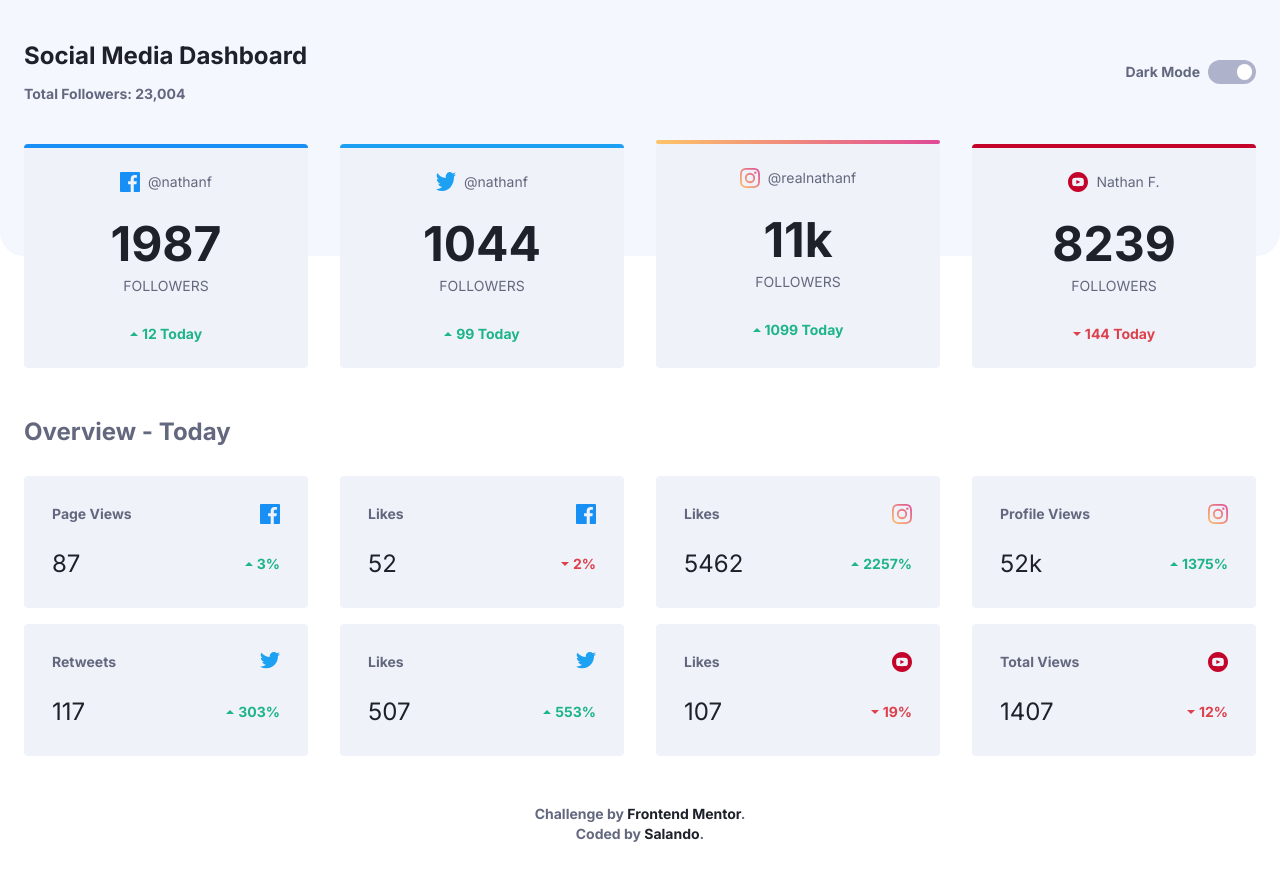
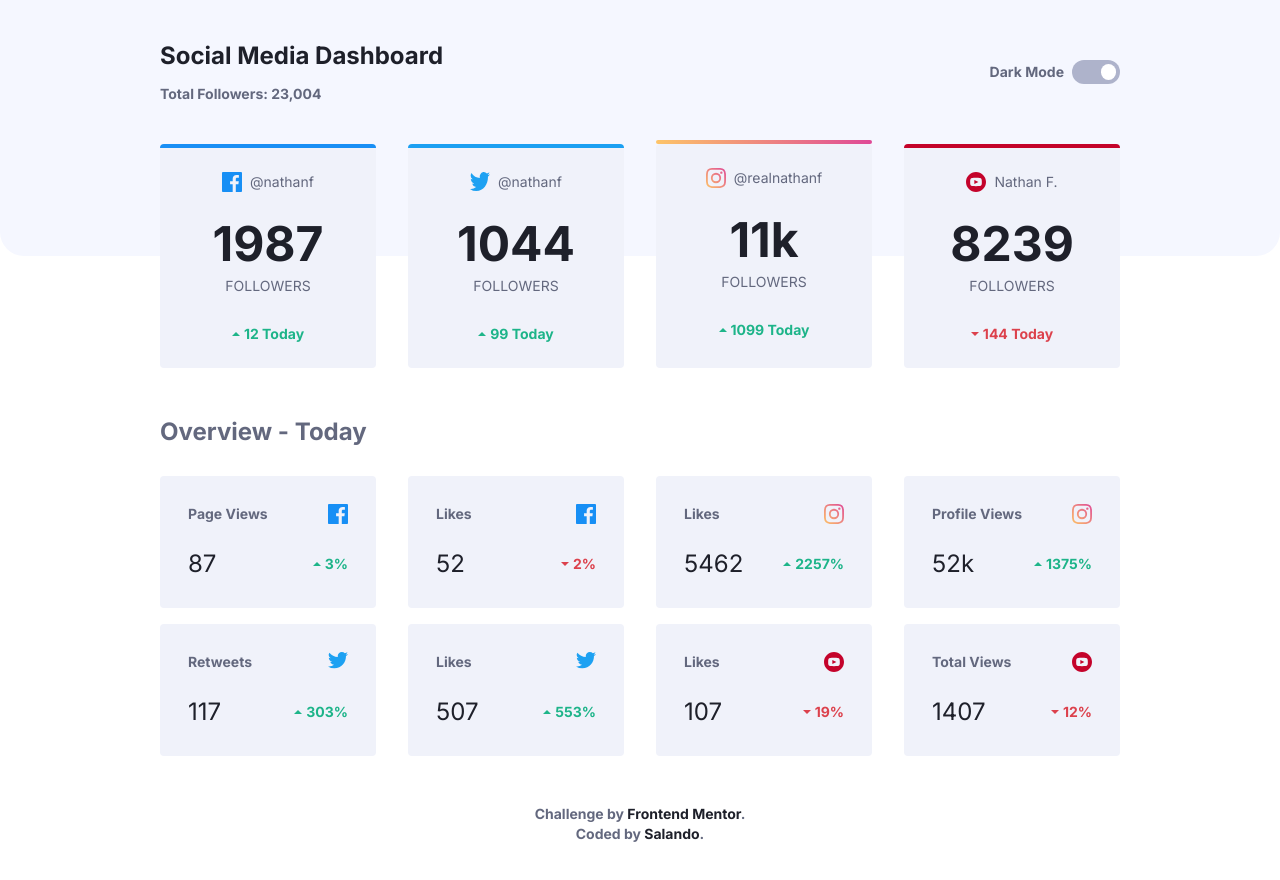
Before and after one commit to SaulOrlando/social-media-dashboard-with-theme-switcher, a website: page index.html in a window 1280 px wide. Drawn offline with Linux system fonts and the light colour scheme.

Commit message:
fix: se arreglo un problema con los paddins del body

```diff
--- a/index.html
+++ b/index.html
@@ -11,7 +11,7 @@
   <title>Frontend Mentor | Salando</title>
 </head>
 
-<body class="font-inter text-sm px-6 py-10 relative text-dark-grayish-blue transition duration-300 dark:bg-very-dark-blue-1 dark:text-desaturated-blue">
+<body class="font-inter text-sm px-6 py-10 relative text-dark-grayish-blue transition duration-300 dark:bg-very-dark-blue-1 dark:text-desaturated-blue xl:px-40">
   <div class="bg-very-pale-blue absolute inset-0 rounded-b-3xl h-60 -z-10 transition duration-300 dark:bg-very-dark-blue-2 xl:h-[16rem]"></div>
   <header class="flex flex-col gap-3 xl:flex-row xl:justify-between">
     <article class="font-bold">
--- a/package.json
+++ b/package.json
@@ -1,6 +1,6 @@
 {
   "name": "social-media-dashboard-with-theme-switcher",
-  "version": "0.4.1",
+  "version": "0.4.2",
   "description": "Desafío de Frontend Mentor",
   "main": "index.html",
   "scripts": {
```
Also changed, not shown: dist/styles.css.
